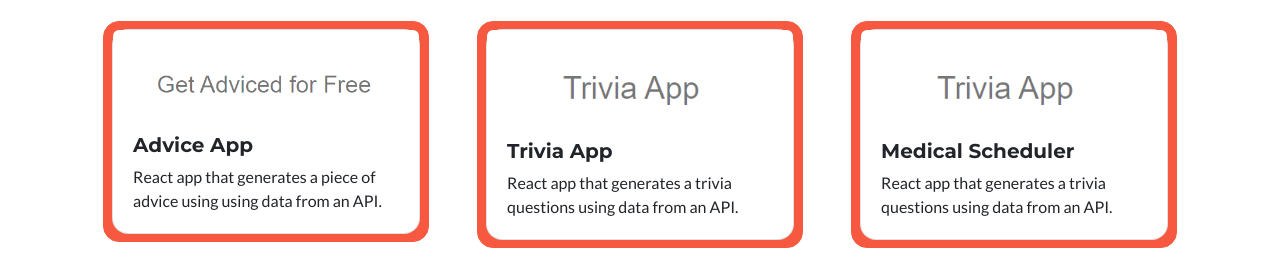
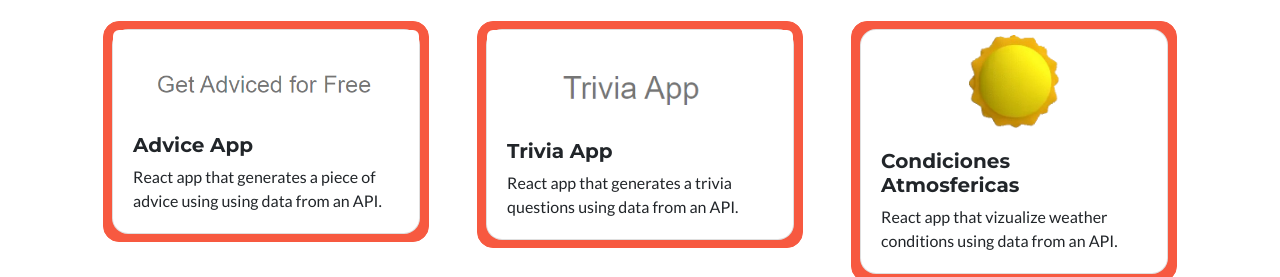
Before and after one commit to DilanRamirez/dilanramirez.github.iov2, a plain HTML site: page index.html in a window 1280 px wide. Shown: the part 3051-3328 px from the top of the page. Drawn offline with nearby package versions, Linux system fonts and the light colour scheme.

Commit message:
Add files via upload

```diff
--- a/css/main.css
+++ b/css/main.css
@@ -101,6 +101,14 @@
   margin-right: auto;
 }
 
+.sun {
+  position: relative;
+  width: 30% !important;
+  height: 30% !important;
+  margin-left: auto;
+  margin-right: auto;
+  margin-top: 5px;
+}
 @media (min-width: 992px) {
   .masthead {
     padding-top: calc(6rem + 104px);
--- a/index.html
+++ b/index.html
@@ -306,10 +306,10 @@
                             </div>
                             <div class="medical_card" style="width: 18rem;">
                                 <div class="card" style="width: 16rem;">
-                                <img class="card-img-top " src="assets/images/portfolio/trivia.PNG" alt="Card image cap">
+                                <img class="card-img-top sun" src="assets/images/sun.png" alt="Card image cap">
                                     <div class="card-body">
-                                        <h5>Medical Scheduler</h5>
-                                        <p class="card-text">React app that generates a trivia questions using data from an API.</p>
+                                        <h5>Condiciones Atmosfericas</h5>
+                                        <p class="card-text">React app that vizualize weather conditions using data from an API.</p>
                                     </div>
                                 </div>
                             </div>
@@ -935,7 +935,7 @@
                             <div class="row justify-content-center">
                                 <div class="col-lg-8">
                                     <!-- Portfolio Modal - Title-->
-                                    <h2 class="portfolio-modal-title text-secondary text-uppercase mb-0" id="portfolioModal6Label">Medical Scheduler</h2>
+                                    <h2 class="portfolio-modal-title text-secondary text-uppercase mb-0" id="portfolioModal6Label">Condiciones Atmosfericas Mexico</h2>
                                     <!-- Icon Divider-->
                                     <div class="divider-custom">
                                         <div class="divider-custom-line"></div>
@@ -943,7 +943,7 @@
                                         <div class="divider-custom-line"></div>
                                     </div>
                                     <!-- Portfolio Modal - Image-->
-                                    <img class="img-fluid rounded mb-5" src="assets/images/modals/sel.png" alt="" />
+                                    <img class="img-fluid rounded mb-5" src="assets/images/modals/condiciones.png" alt="" />
                                     <div class="container">
                                         <!-- Portfolio Modal - Text-->
                                         <h3 class="text-center">Description</h3>
@@ -958,7 +958,7 @@
                                             The goal of assignment 1 is to learn how PHP works and what its features are. </p>
 
                                         <div class="container">
-                                            <a style="color: #000; size: 20px;" href="http://medical-scheduler.epizy.com/">Visit Medical Scheduler Website</a>
+                                            <a style="color: #000; size: 20px;" href="https://dilanramirez.com/condiciones-atmosfericas/">Visit Condiciones Atmosfericas Mexico</a>
                                         </div>
                                         <br><br>
                                         <button class="btn btn-primary" data-dismiss="modal">
```
Also changed, not shown: assets/images/modals/condiciones.PNG (added), assets/images/sun.png (added).
